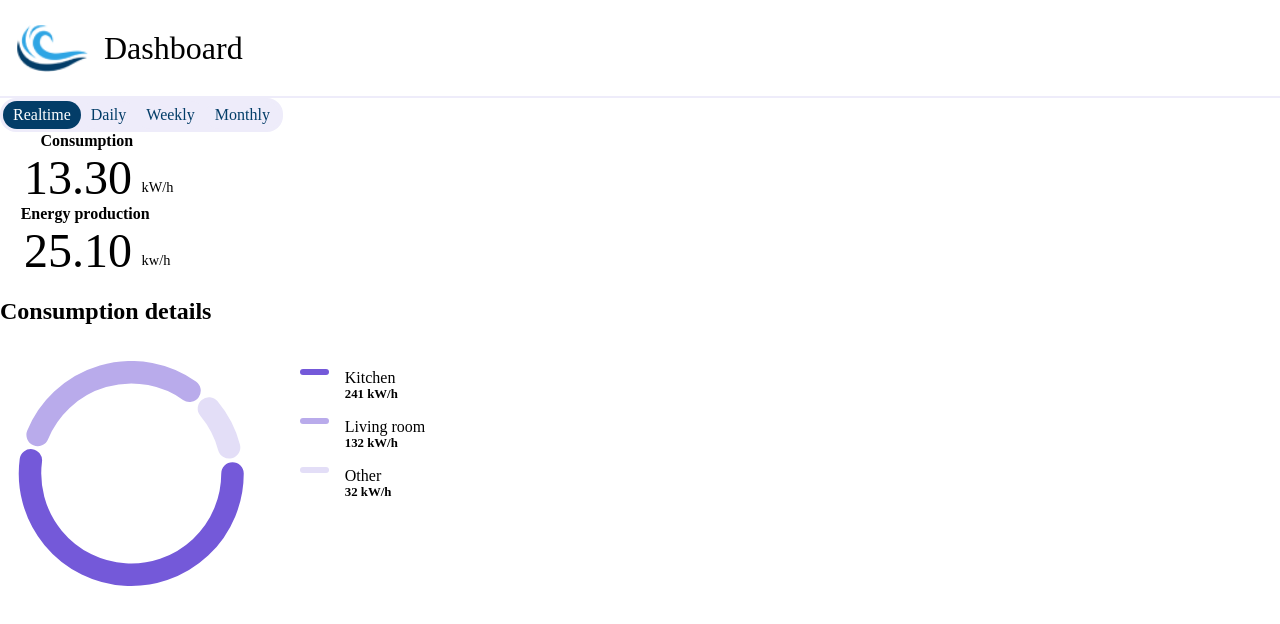
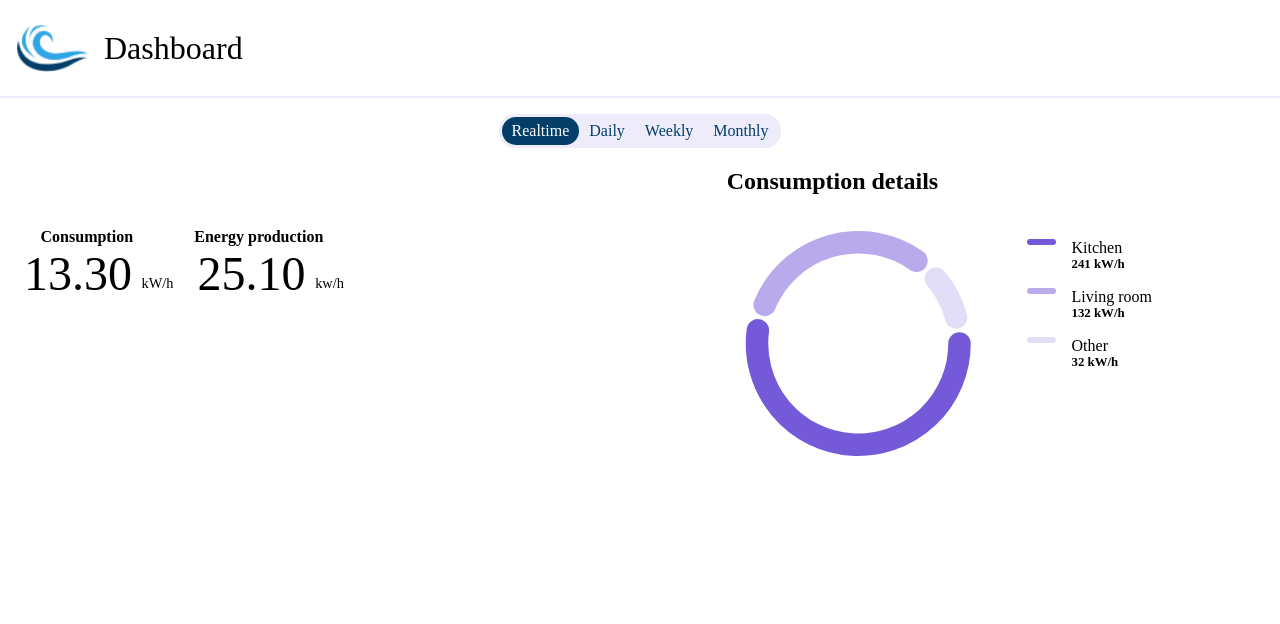
Before and after one commit to PI2-Eolo/frontend, a React (Create React App) app: page / in a window 1280 px wide. Shown: the top 624 px of the page. Built offline with nearby package versions, Linux system fonts and the light colour scheme.

Commit message:
Deixa o projeto mais proximo do prototipo

```diff
--- a/src/App.css
+++ b/src/App.css
@@ -28,6 +28,12 @@
   color: #61dafb;
 }
 
+.row{display:flex; flex-direction:row; margin-top: 5rem;}
+
+.rowB{display:flex; flex-direction:row; justify-content: space-between;}
+
+.center{ justify-content:center; display:flex; margin-top: 1rem;}
+
 @keyframes App-logo-spin {
   from {
     transform: rotate(0deg);
--- a/src/App.tsx
+++ b/src/App.tsx
@@ -10,6 +10,8 @@ function App() {
   return (
     <div className="App">
       <Header />
+      <div className='center'>
+
         <Selector
           options={[
             {
@@ -30,10 +32,17 @@ function App() {
             },
           ]}
         />
+      </div>
+
+      <div className='rowB'>
+
+        <div className='row'>
           <MetricInfo label="Consumption" value={13.3} unit="kW/h" />
 
           <MetricInfo label="Energy production" value={25.1} unit="kw/h" />
+        </div>
 
+        <div style={{marginRight:'10%'}}>
         <PieChart
           label="Consumption details"
           data={[
@@ -44,6 +53,8 @@ function App() {
           unit="kW/h"
           />
           </div>
+      </div>
+    </div>
   );
 }
 
```
Lines whose indentation alone changed are shown as unchanged.
